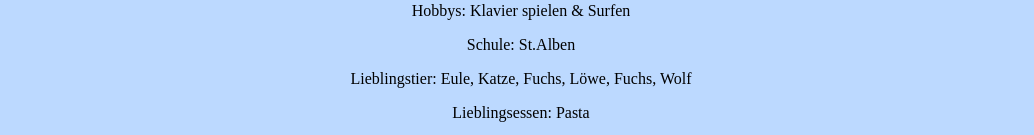
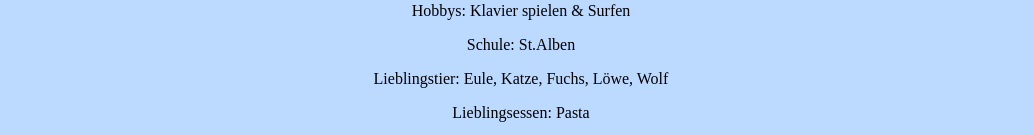
Before and after one commit to elin-messerli/elin-messerli.github.io, a plain HTML site: page index.html in a window 1280 px wide. Shown: the part 948-1083 px from the top of the page, without its empty margins (119-1153 px from the left). Drawn offline with Linux system fonts and the light colour scheme.

Commit message:
wort gelöscht

```diff
--- a/index.html
+++ b/index.html
@@ -20,7 +20,7 @@
     <p class= text2> Name:           Elin</p>
     <p class= text3> Hobbys:         Klavier spielen & Surfen</p>
     <p class= text4> Schule:         St.Alben </p>
-    <p class= text5> Lieblingstier:  Eule, Katze, Fuchs, Löwe, Fuchs, Wolf</p>
+    <p class= text5> Lieblingstier:  Eule, Katze, Fuchs, Löwe, Wolf</p>
     <p class= text6> Lieblingsessen: Pasta </p>
 
 
```
